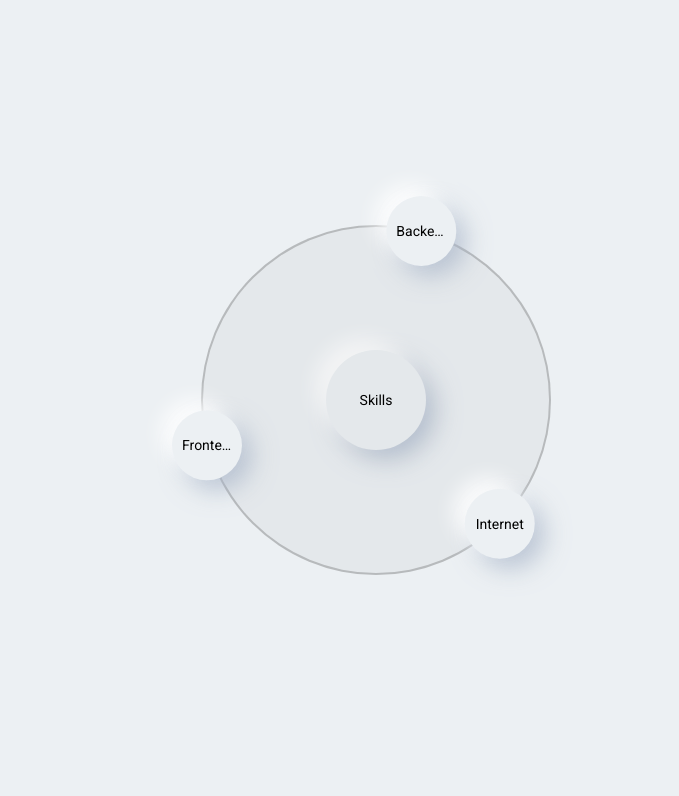
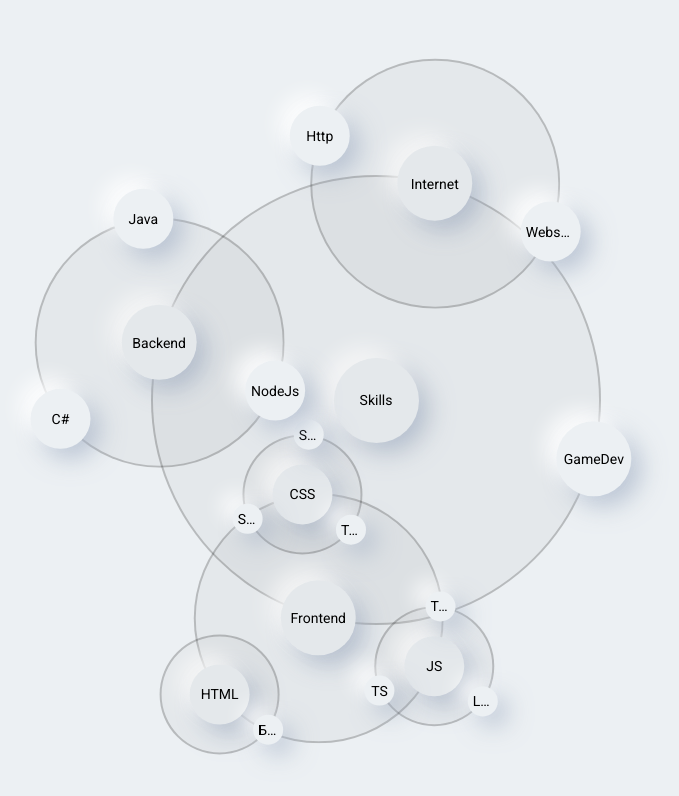
Before and after one commit to Offllane/skillSchema, a website with bundled scripts: page index.html in a window 1280 px wide. Shown: the whole page, without its empty margins (264-943 px from the left). Built offline with nearby package versions, Linux system fonts and the light colour scheme.

Commit message:
setup skill node config, set up widts and rotation period for each level

```diff
--- a/src/styles/main.scss
+++ b/src/styles/main.scss
@@ -5,7 +5,7 @@
   display: flex;
   justify-content: center;
   align-items: center;
-  padding: 10px;
+  padding: 5px;
   border-radius: 50%;
   background: #ECF0F3;
   box-shadow: -12px -12px 20px rgba(255, 255, 255, 0.8), 10px 10px 24px rgba(166, 180, 200, 0.7);
@@ -41,7 +41,6 @@
 .main-node {
   @include skill-node;
   position: relative;
-  width: 100px;
 
   .orbit {
     position: absolute;
--- a/src/typeScript/configs.js
+++ b/src/typeScript/configs.js
@@ -1,28 +1,23 @@
-export const config = {
-    startNodeWidth: 60,
-    startOrbitWidth: 450,
-    startRotationPeriod: 280
-};
 export const depthNodeConfig = {
     0: {
-        nodeWidth: 50,
-        orbitWidth: 350,
-        rotationPeriod: 40
+        nodeWidth: 75,
+        orbitWidth: 450,
+        rotationPeriod: 60
     },
     1: {
-        nodeWidth: 50,
+        nodeWidth: 65,
         orbitWidth: 250,
-        rotationPeriod: 40
+        rotationPeriod: 120
     },
     2: {
         nodeWidth: 50,
-        orbitWidth: 350,
-        rotationPeriod: 40
+        orbitWidth: 120,
+        rotationPeriod: 80
     },
     3: {
-        nodeWidth: 50,
+        nodeWidth: 20,
         orbitWidth: 350,
-        rotationPeriod: 40
+        rotationPeriod: 50
     },
     4: {
         nodeWidth: 50,
--- a/src/typeScript/configs.ts
+++ b/src/typeScript/configs.ts
@@ -1,36 +1,30 @@
-export const config = {
-  startNodeWidth: 60,
-  startOrbitWidth: 450,
-  startRotationPeriod: 280
-}
-
 export const depthNodeConfig: INodesConfig = {
-  0: {
+  0: { // main node (center of the scheme)
+    nodeWidth: 75,
+    orbitWidth: 450,
+    rotationPeriod: 60
+  },
+  1: { // first ring of skills
+    nodeWidth: 65,
+    orbitWidth: 250,
+    rotationPeriod: 120
+  },
+  2: { // second ring of skills
+    nodeWidth: 50,
+    orbitWidth: 120,
+    rotationPeriod: 80
+  },
+  3: { // second ring of skills
+    nodeWidth: 20,
+    orbitWidth: 350,
+    rotationPeriod: 50
+  },
+  4: { // second ring of skills
     nodeWidth: 50,
     orbitWidth: 350,
     rotationPeriod: 40
   },
-  1: {
-    nodeWidth: 50,
-    orbitWidth: 250,
-    rotationPeriod: 40
-  },
-  2: {
-    nodeWidth: 50,
-    orbitWidth: 350,
-    rotationPeriod: 40
-  },
-  3: {
-    nodeWidth: 50,
-    orbitWidth: 350,
-    rotationPeriod: 40
-  },
-  4: {
-    nodeWidth: 50,
-    orbitWidth: 350,
-    rotationPeriod: 40
-  },
-  'default': {
+  'default': { // if skill deep level more than we have in this config
     nodeWidth: 50,
     orbitWidth: 350,
     rotationPeriod: 40
--- a/src/typeScript/data.js
+++ b/src/typeScript/data.js
@@ -14,45 +14,85 @@
         parentNodeId: 0,
         nodeTitle: 'Internet'
     },
-    // {
-    //   id: 3,
-    //   parentNodeId: 1,
-    //   nodeTitle: 'HTML'
-    // },
-    // {
-    //   id: 4,
-    //   parentNodeId: 1,
-    //   nodeTitle: 'CSS'
-    // },
-    // {
-    //   id: 5,
-    //   parentNodeId: 1,
-    //   nodeTitle: 'JS'
-    // },
-    // {
-    //   id: 6,
-    //   parentNodeId: 5,
-    //   nodeTitle: 'TS'
-    // },
-    // {
-    //   id: 7,
-    //   parentNodeId: 5,
-    //   nodeTitle: 'TS'
-    // },
-    // {
-    //   id: 9,
-    //   parentNodeId: 8,
-    //   nodeTitle: 'Http'
-    // },
-    // {
-    //   id: 10,
-    //   parentNodeId: 8,
-    //   nodeTitle: 'Websocket'
-    // },
-    // {
-    //   id: 11,
-    //   parentNodeId: 7,
-    //   nodeTitle: 'Interfaces'
-    // },
+    {
+        id: 3,
+        parentNodeId: 1,
+        nodeTitle: 'HTML'
+    },
+    {
+        id: 4,
+        parentNodeId: 1,
+        nodeTitle: 'CSS'
+    },
+    {
+        id: 5,
+        parentNodeId: 1,
+        nodeTitle: 'JS'
+    },
+    {
+        id: 6,
+        parentNodeId: 5,
+        nodeTitle: 'TS'
+    },
+    {
+        id: 9,
+        parentNodeId: 8,
+        nodeTitle: 'Http'
+    },
+    {
+        id: 10,
+        parentNodeId: 8,
+        nodeTitle: 'Websocket'
+    },
+    {
+        id: 11,
+        parentNodeId: 2,
+        nodeTitle: 'C#'
+    },
+    {
+        id: 12,
+        parentNodeId: 2,
+        nodeTitle: 'Java'
+    },
+    {
+        id: 13,
+        parentNodeId: 2,
+        nodeTitle: 'NodeJs'
+    },
+    {
+        id: 14,
+        parentNodeId: 0,
+        nodeTitle: 'GameDev'
+    },
+    {
+        id: 15,
+        parentNodeId: 3,
+        nodeTitle: 'БЭМ'
+    },
+    {
+        id: 16,
+        parentNodeId: 4,
+        nodeTitle: 'SCSS'
+    },
+    {
+        id: 17,
+        parentNodeId: 4,
+        nodeTitle: 'SASS'
+    },
+    {
+        id: 18,
+        parentNodeId: 4,
+        nodeTitle: 'Tailwind'
+    },
+    {
+        id: 19,
+        parentNodeId: 5,
+        nodeTitle: 'Tests'
+    },
+    {
+        id: 20,
+        parentNodeId: 5,
+        nodeTitle: 'Linter'
+    },
 ];
 //# sourceMappingURL=data.js.map
--- a/src/typeScript/data.ts
+++ b/src/typeScript/data.ts
@@ -14,44 +14,84 @@
     parentNodeId: 0,
     nodeTitle: 'Internet'
   },
-  // {
-  //   id: 3,
-  //   parentNodeId: 1,
-  //   nodeTitle: 'HTML'
-  // },
-  // {
-  //   id: 4,
-  //   parentNodeId: 1,
-  //   nodeTitle: 'CSS'
-  // },
-  // {
-  //   id: 5,
-  //   parentNodeId: 1,
-  //   nodeTitle: 'JS'
-  // },
-  // {
-  //   id: 6,
-  //   parentNodeId: 5,
-  //   nodeTitle: 'TS'
-  // },
-  // {
-  //   id: 7,
-  //   parentNodeId: 5,
-  //   nodeTitle: 'TS'
-  // },
-  // {
-  //   id: 9,
-  //   parentNodeId: 8,
-  //   nodeTitle: 'Http'
-  // },
-  // {
-  //   id: 10,
-  //   parentNodeId: 8,
-  //   nodeTitle: 'Websocket'
-  // },
-  // {
-  //   id: 11,
-  //   parentNodeId: 7,
-  //   nodeTitle: 'Interfaces'
-  // },
+  {
+    id: 3,
+    parentNodeId: 1,
+    nodeTitle: 'HTML'
+  },
+  {
+    id: 4,
+    parentNodeId: 1,
+    nodeTitle: 'CSS'
+  },
+  {
+    id: 5,
+    parentNodeId: 1,
+    nodeTitle: 'JS'
+  },
+  {
+    id: 6,
+    parentNodeId: 5,
+    nodeTitle: 'TS'
+  },
+  {
+    id: 9,
+    parentNodeId: 8,
+    nodeTitle: 'Http'
+  },
+  {
+    id: 10,
+    parentNodeId: 8,
+    nodeTitle: 'Websocket'
+  },
+  {
+    id: 11,
+    parentNodeId: 2,
+    nodeTitle: 'C#'
+  },
+  {
+    id: 12,
+    parentNodeId: 2,
+    nodeTitle: 'Java'
+  },
+  {
+    id: 13,
+    parentNodeId: 2,
+    nodeTitle: 'NodeJs'
+  },
+  {
+    id: 14,
+    parentNodeId: 0,
+    nodeTitle: 'GameDev'
+  },
+  {
+    id: 15,
+    parentNodeId: 3,
+    nodeTitle: 'БЭМ'
+  },
+  {
+    id: 16,
+    parentNodeId: 4,
+    nodeTitle: 'SCSS'
+  },
+  {
+    id: 17,
+    parentNodeId: 4,
+    nodeTitle: 'SASS'
+  },
+  {
+    id: 18,
+    parentNodeId: 4,
+    nodeTitle: 'Tailwind'
+  },
+  {
+    id: 19,
+    parentNodeId: 5,
+    nodeTitle: 'Tests'
+  },
+  {
+  id: 20,
+    parentNodeId: 5,
+    nodeTitle: 'Linter'
+},
 ]
--- a/src/typeScript/interfaces.ts
+++ b/src/typeScript/interfaces.ts
@@ -6,7 +6,6 @@
 
 interface ISkillNode extends ISkillNodeStartData {
   sameLevelSkillNodesQuantity: number;
-  rotationPeriod: number;
   orbitWidth: number;
 }
 
--- a/src/typeScript/main.ts
+++ b/src/typeScript/main.ts
@@ -1,5 +1,4 @@
 import { startData } from "./data.js";
-import  {config} from "./configs.js";
 import {depthNodeConfig} from "./configs.js";
 import { SkillNode} from "./models/skillNode.js";
 
--- a/src/typeScript/models/skillNode.js
+++ b/src/typeScript/models/skillNode.js
@@ -1,11 +1,9 @@
 import { SkillNodeElements } from "./skillNodeElements.js";
 import { startData } from "../data.js";
-import { config } from "../configs.js";
 import { depthNodeConfig } from "../configs.js";
 export class SkillNode {
     constructor(skillNodeData) {
-        this.rotationPeriod = config.startRotationPeriod; // animation time
-        this.orbitWidth = config.startOrbitWidth;
+        this.orbitWidth = depthNodeConfig[0].orbitWidth;
         this.skillNodeElements = new SkillNodeElements();
         this.id = skillNodeData.id;
         this.parentNodeId = skillNodeData.parentNodeId;
@@ -17,18 +15,18 @@
         this.skillNodeElements.createNodeStructure(this);
         this.skillNodeElements.addNodeToSchema(this.parentNodeId);
         this.setNodeParamsDependedOnDepth();
-        this.setNodeStartPositionUsingDelay(this.getCurrentOrderPosition());
     }
     setNodeParamsDependedOnDepth() {
         const currentDepthLevel = this.getCurrentDepthLevel();
         const { nodeWidth, orbitWidth, rotationPeriod } = depthNodeConfig[currentDepthLevel];
         this.skillNodeElements.nodeWidth = nodeWidth;
-        this.skillNodeElements.orbitWidth = orbitWidth;
+        this.skillNodeElements.orbitWidth = this.orbitWidth = orbitWidth;
         this.skillNodeElements.rotationPeriod = rotationPeriod;
         this.skillNodeElements.rotationRadius = depthNodeConfig[currentDepthLevel - 1].orbitWidth; // parent node orbit width
+        this.setNodeStartPositionUsingDelay(this.getCurrentOrderPosition(), rotationPeriod);
     }
-    setNodeStartPositionUsingDelay(currentOrderPosition) {
-        const delayBetweenNodes = this.rotationPeriod / this.sameLevelSkillNodesQuantity;
+    setNodeStartPositionUsingDelay(currentOrderPosition, rotationPeriod) {
+        const delayBetweenNodes = rotationPeriod / this.sameLevelSkillNodesQuantity;
         this.skillNodeElements.animationDelay = -delayBetweenNodes * currentOrderPosition;
     }
     getCurrentOrderPosition() {
--- a/src/typeScript/models/skillNode.ts
+++ b/src/typeScript/models/skillNode.ts
@@ -1,6 +1,5 @@
 import {SkillNodeElements} from "./skillNodeElements.js";
 import {startData} from "../data.js";
-import {config} from "../configs.js";
 import {depthNodeConfig} from "../configs.js"
 
 export class SkillNode implements ISkillNodeStartData {
@@ -8,8 +7,7 @@
   public parentNodeId!: number;
   public nodeTitle!: string;
   public sameLevelSkillNodesQuantity: number; // how many nodes with same orbit we have
-  public rotationPeriod = config.startRotationPeriod; // animation time
-  public orbitWidth = config.startOrbitWidth;
+  public orbitWidth = depthNodeConfig[0].orbitWidth;
 
   private skillNodeElements: SkillNodeElements = new SkillNodeElements();
 
@@ -26,21 +24,20 @@
     this.skillNodeElements.createNodeStructure(this);
     this.skillNodeElements.addNodeToSchema(this.parentNodeId);
     this.setNodeParamsDependedOnDepth();
-
-    this.setNodeStartPositionUsingDelay(this.getCurrentOrderPosition());
   }
 
   private setNodeParamsDependedOnDepth(): void {
     const currentDepthLevel = this.getCurrentDepthLevel();
     const {nodeWidth, orbitWidth, rotationPeriod} = depthNodeConfig[currentDepthLevel];
     this.skillNodeElements.nodeWidth = nodeWidth;
-    this.skillNodeElements.orbitWidth = orbitWidth;
+    this.skillNodeElements.orbitWidth = this.orbitWidth = orbitWidth;
     this.skillNodeElements.rotationPeriod = rotationPeriod;
     this.skillNodeElements.rotationRadius = depthNodeConfig[currentDepthLevel - 1].orbitWidth; // parent node orbit width
+    this.setNodeStartPositionUsingDelay(this.getCurrentOrderPosition(), rotationPeriod);
   }
 
-  private setNodeStartPositionUsingDelay(currentOrderPosition: number): void {
-    const delayBetweenNodes = this.rotationPeriod / this.sameLevelSkillNodesQuantity;
+  private setNodeStartPositionUsingDelay(currentOrderPosition: number, rotationPeriod: number): void {
+    const delayBetweenNodes = rotationPeriod / this.sameLevelSkillNodesQuantity;
     this.skillNodeElements.animationDelay = -delayBetweenNodes * currentOrderPosition;
   }
 
```
Also changed, not shown: src/styles/main.css.
